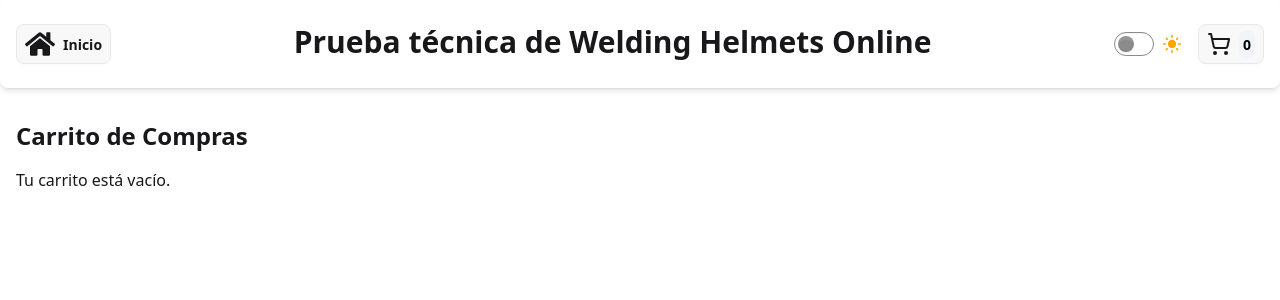
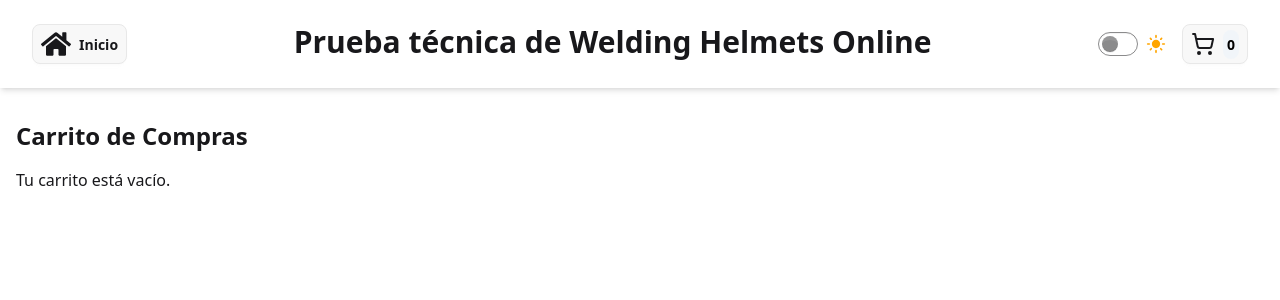
Before and after one commit to psamirt/WHO-Challenge-Frontend-Paolo_Tello, a Next.js app: page /cart in a window 1280 px wide. Shown: the top 300 px of the page. Built offline with nearby package versions, Linux system fonts and the light colour scheme.

Commit message:
hotfix navbar

```diff
--- a/src/app/cart/page.tsx
+++ b/src/app/cart/page.tsx
@@ -36,7 +36,7 @@ const Cart = () => {
         animate={{ opacity: 1, y: 0 }}
         exit={{ opacity: 0, y: -10 }}
         transition={{ duration: 0.3 }}
-        className="container mx-auto py-8 px-4"
+        className="container mx-auto py-8 px-4 mt-14 md:mt-0"
       >
         <h2 className="md:text-2xl font-bold mb-4">Carrito de Compras</h2>
         <DeleteConfirmModal
--- a/src/app/page.tsx
+++ b/src/app/page.tsx
@@ -53,7 +53,7 @@ export default function Home() {
 
   return (
     <div className="min-h-[90vh]">
-      <main className="md:flex flex-row px-4 md:px-8 h-[90vh]">
+      <main className="md:flex flex-row px-4 md:px-8 h-[90vh] mt-20 md:mt-0">
         <AnimatePresence>
           <motion.div
             initial={{ opacity: 0, y: -10 }}
--- a/src/app/products/[id]/page.tsx
+++ b/src/app/products/[id]/page.tsx
@@ -41,7 +41,7 @@ const Product = () => {
         animate={{ opacity: 1, y: 0 }}
         exit={{ opacity: 0, y: -10 }}
         transition={{ duration: 0.3 }}
-        className="min-h-[80vh] flex flex-col items-center justify-center"
+        className="min-h-[80vh] flex flex-col items-center justify-center mt-14 md:mt-0"
       >
         <div className="max-w-4xl mx-auto rounded-lg">
           <div className="p-6">
--- a/src/app/products/create/page.tsx
+++ b/src/app/products/create/page.tsx
@@ -69,7 +69,7 @@ const CreateProduct = () => {
         animate={{ opacity: 1, y: 0 }}
         exit={{ opacity: 0, y: -10 }}
         transition={{ duration: 0.3 }}
-        className="py-8"
+        className="py-8 mt-10 md:mt-0"
       >
         <div className="max-w-2xl mx-auto px-4">
           <div className="bg-white rounded-lg shadow-md p-6">
--- a/src/components/Navbar.tsx
+++ b/src/components/Navbar.tsx
@@ -19,11 +19,13 @@ const Navbar = () => {
 
   const totalQuantity = cart.reduce((acc, item) => acc + item.quantity, 0);
   return (
-    <nav className="items-center max-w-[1500px] mx-auto shadow-md rounded-lg sticky top-0 z-50 bg-base-100">
+    <nav className="fixed top-0 left-0 w-full z-50 bg-base-100 shadow-md md:sticky md:top-0">
+      {/* Desktop */}
+      <div className="max-w-[1500px] mx-auto rounded-lg container px-4 py-6 flex-col md:flex-row gap-4 justify-between hidden md:flex">
         <title className="md:text-3xl font-bold">
           Prueba técnica de Welding Helmets Online
         </title>
-      <div className="container mx-auto px-4 py-6 flex-col md:flex-row gap-4 justify-between hidden md:flex">
+        <div className="container mx-auto px-4 flex-col md:flex-row gap-4 justify-between hidden md:flex">
           <button
             onClick={() => handleClickHome()}
             className="items-center flex justify-center px-2 btn cursor-pointer transition-transform duration-300 font-semibold md:gap-2  md:py-2 md:rounded-lg"
@@ -54,14 +56,22 @@ const Navbar = () => {
             </button>
           </div>
         </div>
-      <div className="md:hidden navbar bg-base-100 shadow-sm justify-between px-4 py-2">
+      </div>
+      {/* Mobile */}
+      <div className="navbar bg-base-100 shadow-sm justify-between px-4 py-2 flex items-center md:hidden">
         <button onClick={handleClickHome}>
           <FaHome size={24} />
         </button>
         <h1 className="text-lg font-bold">Welding Helmets</h1>
         <ThemeMode />
         <button onClick={handleClickCart} className="relative">
+          <motion.div
+            key={totalQuantity}
+            animate={{ rotate: [0, 15, -15, 0] }}
+            transition={{ duration: 0.4 }}
+          >
             <LuShoppingCart size={24} />
+          </motion.div>
           <span className="absolute -top-2 -right-2 bg-slate-100 rounded-full px-1 text-sm text-black">
             {totalQuantity}
           </span>
```
Lines whose indentation alone changed are shown as unchanged.
